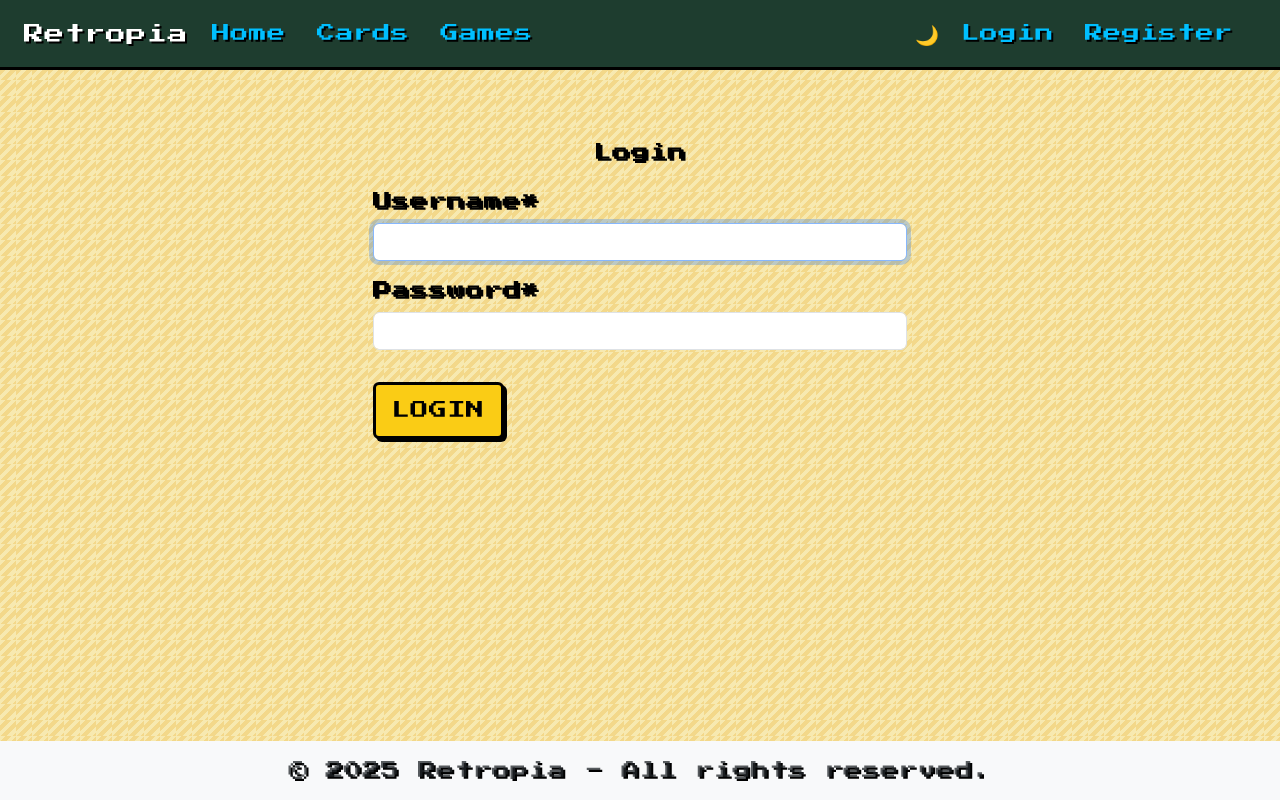
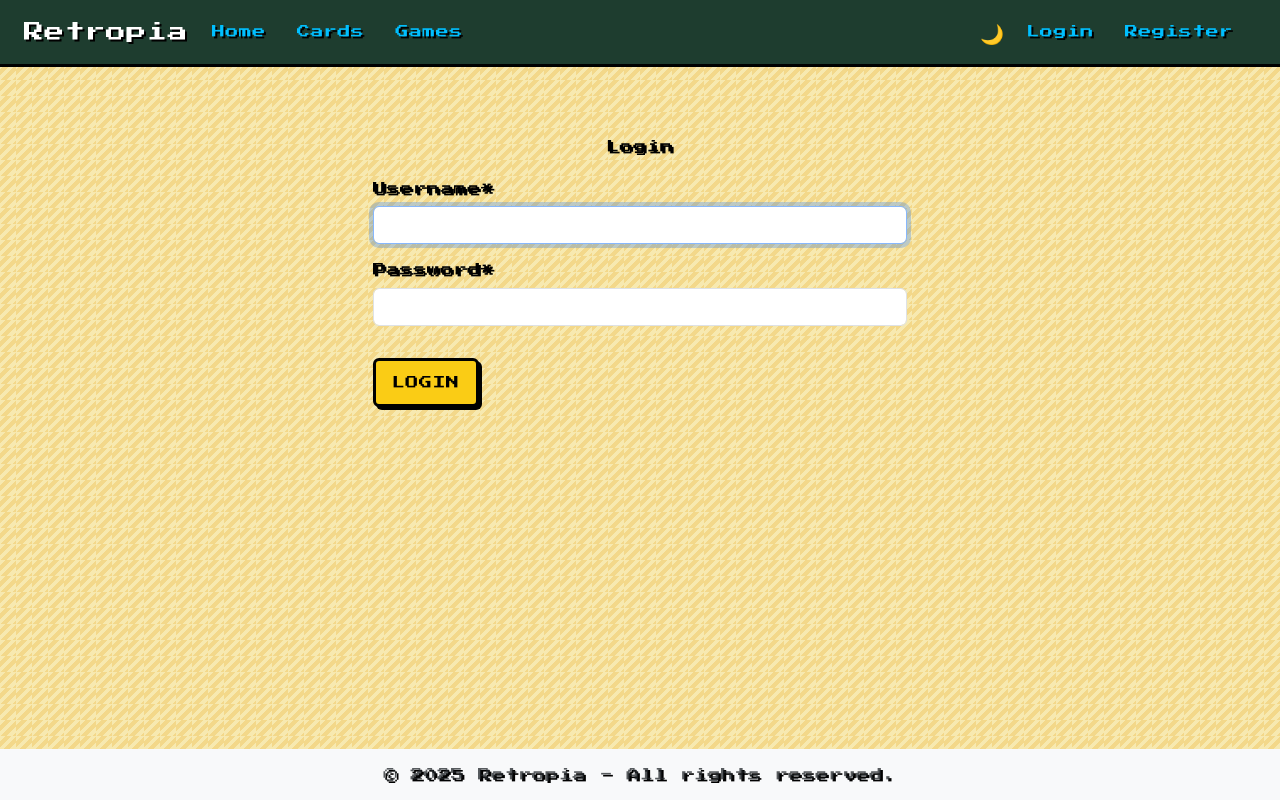
Before and after one commit to mbe645/retropia, a Django app: page /accounts/login/ in a window 1280 px wide. Run offline with Django 5.2, Linux system fonts and the light colour scheme; some libraries are stand-ins or nearby versions.

Commit message:
Reduce Press Start 2P font size for better readability and layout

```diff
--- a/static/css/custom.css
+++ b/static/css/custom.css
@@ -13,7 +13,15 @@ body {
 
 h1, h2, h3 {
     font-family: 'Press Start 2P', cursive;
-    font-size: 2em;
+    font-size: 1.7em;
+}
+
+h2 {
+    font-size: 1.3em;
+}
+
+h3 {
+    font-size: 1.1em;
 }
 
 .navbar {
@@ -57,6 +65,6 @@ h1, h2, h3 {
 
 body, .nav-link, .btn, .logo, input, textarea, select, label, p, li, a, th, td, span, strong, em, small, button, h1, h2, h3, h4, h5, h6 {
     font-family: 'Press Start 2P', cursive !important;
-    font-size: 18px;
+    font-size: 13px;
     letter-spacing: 0.5px;
 }
```
